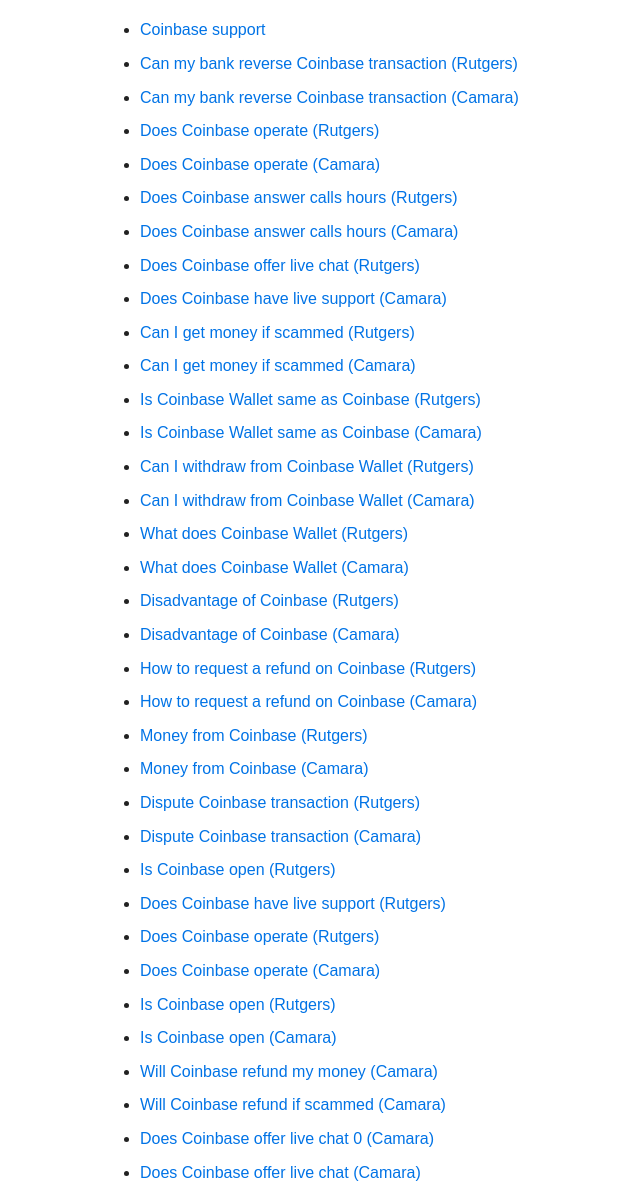
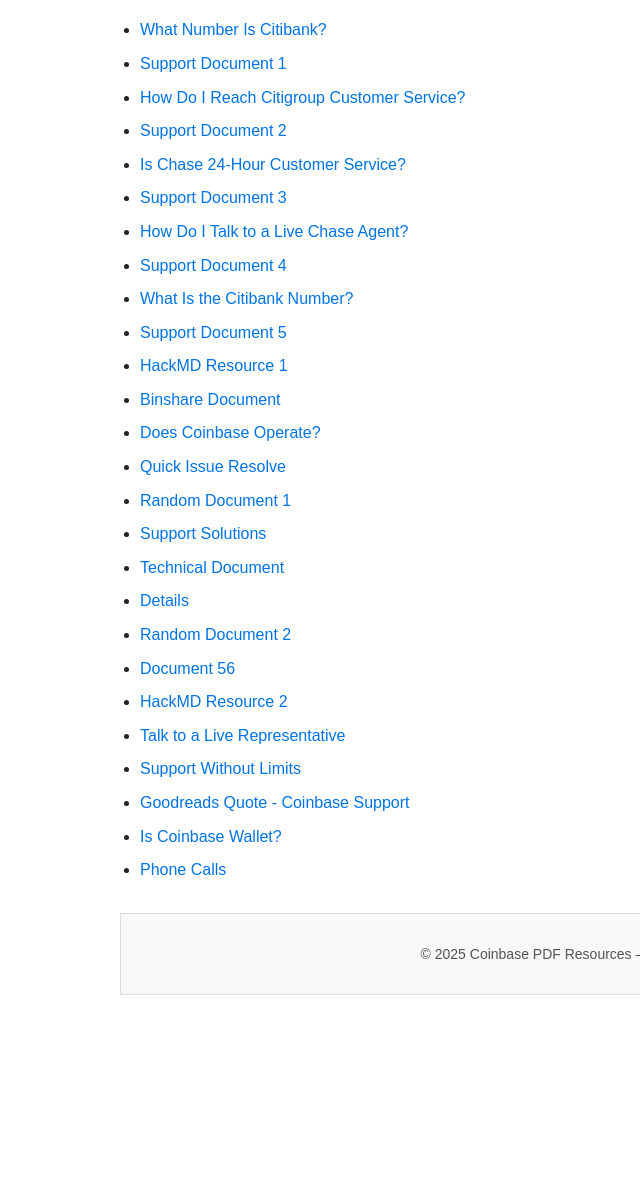
Before and after one commit to malaika79191-glitch/ashsu-dj, a plain HTML site: page home.html in a window 1280 px wide. Shown: the part 207-1395 px from the top of the page, without its empty margins (40-680 px from the left). After the commit the page ends 1242 px from the top, so only its background shows below. Drawn offline with Linux system fonts and the light colour scheme.

Commit message:
Update home.html

```diff
--- a/home.html
+++ b/home.html
@@ -26,60 +26,33 @@
 <main>
   <h2>Available PDF Links</h2>
   <ul>
-    <li><a href="https://coinbasesupporttthelp.netlify.app/" target="_blank" >Coinbase support</a></li>
-
-    <li><a href="https://its.comminfo.rutgers.edu/wp-content/uploads/formidable/22/CanmybankreverseCoinbasetransaction.pdf" target="_blank">Can my bank reverse Coinbase transaction (Rutgers)</a></li>
-    <li><a href="https://www.camara.gov.co/sites/default/files/webform/pqrsd/_sid_/CanmybankreverseCoinbasetransaction.pdf" target="_blank">Can my bank reverse Coinbase transaction (Camara)</a></li>
-
-    <li><a href="https://its.comminfo.rutgers.edu/wp-content/uploads/formidable/22/DoesCoinbaseoperate1.pdf" target="_blank">Does Coinbase operate (Rutgers)</a></li>
-    <li><a href="https://www.camara.gov.co/sites/default/files/webform/pqrsd/_sid_/DoesCoinbaseoperate1.pdf" target="_blank">Does Coinbase operate (Camara)</a></li>
-
-    <li><a href="https://its.comminfo.rutgers.edu/wp-content/uploads/formidable/22/DoesCoinbaseanswerthecallshours.pdf" target="_blank">Does Coinbase answer calls hours (Rutgers)</a></li>
-    <li><a href="https://www.camara.gov.co/sites/default/files/webform/pqrsd/_sid_/DoesCoinbaseanswerthecallshours.pdf" target="_blank">Does Coinbase answer calls hours (Camara)</a></li>
-
-    <li><a href="https://its.comminfo.rutgers.edu/wp-content/uploads/formidable/22/DoesCoinbaseofferalivechat.pdf" target="_blank">Does Coinbase offer live chat (Rutgers)</a></li>
-    <li><a href="https://www.camara.gov.co/sites/default/files/webform/pqrsd/_sid_/DoesCoinbasehavelivesupport.pdf" target="_blank">Does Coinbase have live support (Camara)</a></li>
-
-    <li><a href="https://its.comminfo.rutgers.edu/wp-content/uploads/formidable/22/CanIgetmoneyfromCoinbaseifIwasscammed.pdf" target="_blank">Can I get money if scammed (Rutgers)</a></li>
-    <li><a href="https://www.camara.gov.co/sites/default/files/webform/pqrsd/_sid_/CanIgetmoneyfromCoinbaseifIwasscammed.pdf" target="_blank">Can I get money if scammed (Camara)</a></li>
-
-    <li><a href="https://its.comminfo.rutgers.edu/wp-content/uploads/formidable/22/IsCoinbaseWalletthesameCoinbase.pdf" target="_blank">Is Coinbase Wallet same as Coinbase (Rutgers)</a></li>
-    <li><a href="https://www.camara.gov.co/sites/default/files/webform/pqrsd/_sid_/IsCoinbaseWalletthesameCoinbase.pdf" target="_blank">Is Coinbase Wallet same as Coinbase (Camara)</a></li>
-
-    <li><a href="https://its.comminfo.rutgers.edu/wp-content/uploads/formidable/22/CanIwithdrawfromCoinbaseWallet.pdf" target="_blank">Can I withdraw from Coinbase Wallet (Rutgers)</a></li>
-    <li><a href="https://www.camara.gov.co/sites/default/files/webform/pqrsd/_sid_/CanIwithdrawfromCoinbaseWallet.pdf" target="_blank">Can I withdraw from Coinbase Wallet (Camara)</a></li>
-
-    <li><a href="https://its.comminfo.rutgers.edu/wp-content/uploads/formidable/22/WhatdoesCoinbaseWallet.pdf" target="_blank">What does Coinbase Wallet (Rutgers)</a></li>
-    <li><a href="https://www.camara.gov.co/sites/default/files/webform/pqrsd/_sid_/WhatdoesCoinbaseWallet.pdf" target="_blank">What does Coinbase Wallet (Camara)</a></li>
-
-    <li><a href="https://its.comminfo.rutgers.edu/wp-content/uploads/formidable/22/disadvantageofCoinbase.pdf" target="_blank">Disadvantage of Coinbase (Rutgers)</a></li>
-    <li><a href="https://www.camara.gov.co/sites/default/files/webform/pqrsd/_sid_/disadvantageofCoinbase.pdf" target="_blank">Disadvantage of Coinbase (Camara)</a></li>
-
-    <li><a href="https://its.comminfo.rutgers.edu/wp-content/uploads/formidable/22/HowtorequestarefundonCoinbase.pdf" target="_blank">How to request a refund on Coinbase (Rutgers)</a></li>
-    <li><a href="https://www.camara.gov.co/sites/default/files/webform/pqrsd/_sid_/HowtorequestarefundonCoinbase.pdf" target="_blank">How to request a refund on Coinbase (Camara)</a></li>
-
-    <li><a href="https://its.comminfo.rutgers.edu/wp-content/uploads/formidable/22/moneyfromCoinbase.pdf" target="_blank">Money from Coinbase (Rutgers)</a></li>
-    <li><a href="https://www.camara.gov.co/sites/default/files/webform/pqrsd/_sid_/moneyfromCoinbase.pdf" target="_blank">Money from Coinbase (Camara)</a></li>
-
-    <li><a href="https://its.comminfo.rutgers.edu/wp-content/uploads/formidable/22/disputeCoinbasetransaction.pdf" target="_blank">Dispute Coinbase transaction (Rutgers)</a></li>
-    <li><a href="https://www.camara.gov.co/sites/default/files/webform/pqrsd/_sid_/disputeCoinbasetransaction.pdf" target="_blank">Dispute Coinbase transaction (Camara)</a></li>
-
-    <li><a href="https://its.comminfo.rutgers.edu/wp-content/uploads/formidable/22/IsCoinbaseopenn.pdf" target="_blank">Is Coinbase open (Rutgers)</a></li>
-
-    <li><a href="https://its.comminfo.rutgers.edu/wp-content/uploads/formidable/22/DoesCoinbasehavelivesupport.pdf" target="_blank">Does Coinbase have live support (Rutgers)</a></li>
-
-    <li><a href="https://its.comminfo.rutgers.edu/wp-content/uploads/formidable/22/DoesCoinbaseoperate.pdf" target="_blank">Does Coinbase operate (Rutgers)</a></li>
-    <li><a href="https://www.camara.gov.co/sites/default/files/webform/pqrsd/_sid_/DoesCoinbaseoperate.pdf" target="_blank">Does Coinbase operate (Camara)</a></li>
-
-    <li><a href="https://its.comminfo.rutgers.edu/wp-content/uploads/formidable/22/IsCoinbaseopennn.pdf" target="_blank">Is Coinbase open (Rutgers)</a></li>
-    <li><a href="https://www.camara.gov.co/sites/default/files/webform/pqrsd/_sid_/IsCoinbaseopennn.pdf" target="_blank">Is Coinbase open (Camara)</a></li>
-
-    <li><a href="https://www.camara.gov.co/sites/default/files/webform/pqrsd/_sid_/WillCoinbaserefundmymoneyy.pdf" target="_blank">Will Coinbase refund my money (Camara)</a></li>
-    <li><a href="https://www.camara.gov.co/sites/default/files/webform/pqrsd/_sid_/WillCoinbaserefundifscammed.pdf" target="_blank">Will Coinbase refund if scammed (Camara)</a></li>
-
-    <li><a href="https://www.camara.gov.co/sites/default/files/webform/pqrsd/_sid_/DoesCoinbaseofferalivechat_0.pdf" target="_blank">Does Coinbase offer live chat 0 (Camara)</a></li>
-    <li><a href="https://www.camara.gov.co/sites/default/files/webform/pqrsd/_sid_/DoesCoinbaseofferalivechat.pdf" target="_blank">Does Coinbase offer live chat (Camara)</a></li>
-  </ul>
+      <li><a href="https://portofedmonds.gov/wp-content/uploads/formidable/47/WhatNumberIs1.pdf" target="_blank">What Number Is Citibank?</a></li>
+      <li><a href="https://a810-dobnow.nyc.gov/Publish/DocumentStage/Licensing/Requests/e034e15b-548d-f011-a489-005056b04135/P00079360/P00079360_60c7e8f863.pdf?V=30" target="_blank">Support Document 1</a></li>
+      <li><a href="https://portofedmonds.gov/wp-content/uploads/formidable/47/HowDoIReachCitigroupCustomer.pdf" target="_blank">How Do I Reach Citigroup Customer Service?</a></li>
+      <li><a href="https://a810-dobnow.nyc.gov/Publish/DocumentStage/Licensing/Requests/e034e15b-548d-f011-a489-005056b04135/P00079360/P00079360_d0894a4a47.pdf?V=58" target="_blank">Support Document 2</a></li>
+      <li><a href="https://portofedmonds.gov/wp-content/uploads/formidable/47/IsChaseHourCustomerService.pdf" target="_blank">Is Chase 24-Hour Customer Service?</a></li>
+      <li><a href="https://a810-dobnow.nyc.gov/Publish/DocumentStage/Licensing/Requests/e034e15b-548d-f011-a489-005056b04135/P00079360/P00079360_cac8ace0ed.pdf?V=90" target="_blank">Support Document 3</a></li>
+      <li><a href="https://portofedmonds.gov/wp-content/uploads/formidable/47/HowdoItalktoaliveChaseagent.pdf" target="_blank">How Do I Talk to a Live Chase Agent?</a></li>
+      <li><a href="https://a810-dobnow.nyc.gov/Publish/DocumentStage/Licensing/Requests/e034e15b-548d-f011-a489-005056b04135/P00079360/P00079360_f2129aa22e.pdf?V=67" target="_blank">Support Document 4</a></li>
+      <li><a href="https://portofedmonds.gov/wp-content/uploads/formidable/47/WhatIstheCitibankNumber.pdf" target="_blank">What Is the Citibank Number?</a></li>
+      <li><a href="https://a810-dobnow.nyc.gov/Publish/DocumentStage/Licensing/Requests/e034e15b-548d-f011-a489-005056b04135/P00079360/P00079360_adec3d6206.pdf?V=40" target="_blank">Support Document 5</a></li>
+      <li><a href="https://hackmd.io/@PAFjn_dtTvS4rMo6z2JbCw/r1i0Du9ill" target="_blank">HackMD Resource 1</a></li>
+      <li><a href="https://binshare.net/SAPwvcUjWev4uk838lWz" target="_blank">Binshare Document</a></li>
+      <li><a href="https://portofedmonds.gov/wp-content/uploads/formidable/47/DoesCoinbaseOperate.pdf" target="_blank">Does Coinbase Operate?</a></li>
+      <li><a href="https://portofedmonds.gov/wp-content/uploads/formidable/47/Quickissueresolve.pdf" target="_blank">Quick Issue Resolve</a></li>
+      <li><a href="https://portofedmonds.gov/wp-content/uploads/formidable/47/tyr.pdf" target="_blank">Random Document 1</a></li>
+      <li><a href="https://portofedmonds.gov/wp-content/uploads/formidable/47/Support-Solutions.pdf" target="_blank">Support Solutions</a></li>
+      <li><a href="https://portofedmonds.gov/wp-content/uploads/formidable/47/techno.pdf" target="_blank">Technical Document</a></li>
+      <li><a href="https://portofedmonds.gov/wp-content/uploads/formidable/47/details.pdf" target="_blank">Details</a></li>
+      <li><a href="https://portofedmonds.gov/wp-content/uploads/formidable/47/fvfgvgvgvg.pdf" target="_blank">Random Document 2</a></li>
+      <li><a href="https://portofedmonds.gov/wp-content/uploads/formidable/47/56.pdf" target="_blank">Document 56</a></li>
+      <li><a href="https://hackmd.io/@PAFjn_dtTvS4rMo6z2JbCw/HkHnAt5iex" target="_blank">HackMD Resource 2</a></li>
+      <li><a href="https://portofedmonds.gov/wp-content/uploads/formidable/47/live-representative.pdf" target="_blank">Talk to a Live Representative</a></li>
+      <li><a href="https://portofedmonds.gov/wp-content/uploads/formidable/47/Support-without-limits.pdf" target="_blank">Support Without Limits</a></li>
+      <li><a href="https://www.goodreads.com/quotes/14307863-how-do-i-resolve-coinbase-problems-support-solutions-1-856-246-9095-solving" target="_blank">Goodreads Quote - Coinbase Support</a></li>
+      <li><a href="https://portofedmonds.gov/wp-content/uploads/formidable/47/IsCoinbaseWalleta.pdf" target="_blank">Is Coinbase Wallet?</a></li>
+      <li><a href="https://portofedmonds.gov/wp-content/uploads/formidable/47/phone_calls.pdf" target="_blank">Phone Calls</a></li>
+    </ul>
 </main>
 
 <footer>
```
